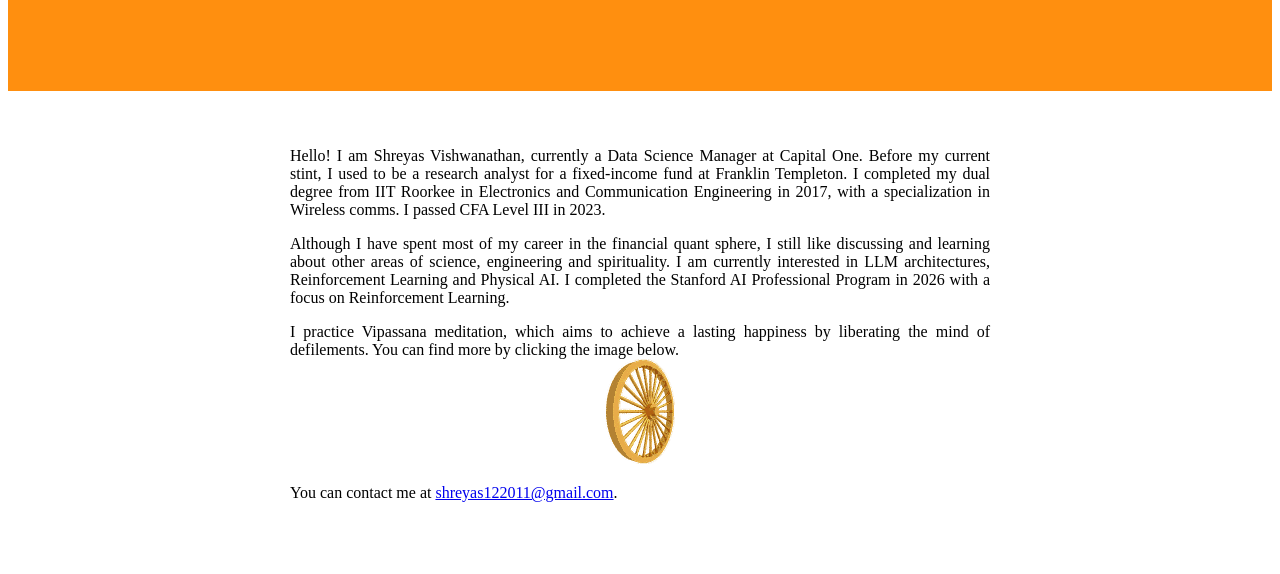
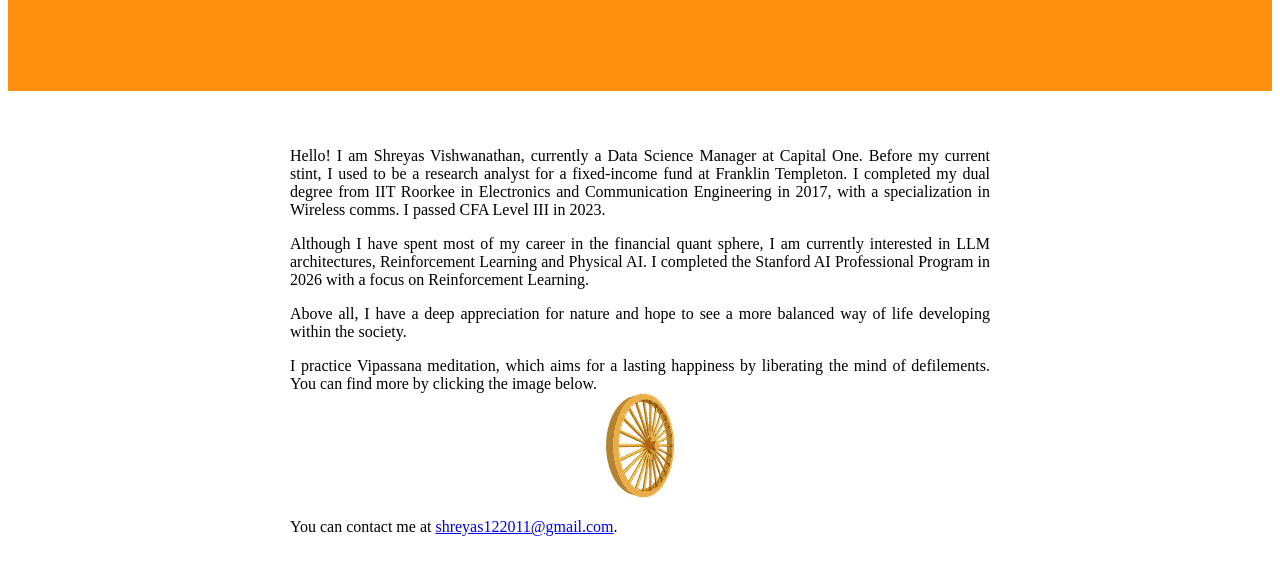
Before and after one commit to shreyasvishwanathan/shreyasvishwanathan.github.io, a plain HTML site: page index.html in a window 1280 px wide. Shown: the part 364-938 px from the top of the page. Before the commit the page ends 914 px from the top, so only its background shows below. Drawn offline with Linux system fonts and the light colour scheme.

Commit message:
Some adjustments to my intro

```diff
--- a/index.html
+++ b/index.html
@@ -24,18 +24,19 @@
         <p>
             Hello! I am Shreyas Vishwanathan, currently a Data Science Manager at Capital One. Before my current stint, I used to be a research analyst for a fixed-income fund at Franklin Templeton.
         I completed my dual degree from IIT Roorkee in Electronics and Communication Engineering in 2017, with a specialization in Wireless comms. I passed CFA Level III in 2023.
-       <br>
-
+       <br></p>
+       <p>
+            Although I have spent most of my career in the financial quant sphere, I am currently interested in LLM architectures, Reinforcement Learning and Physical AI. I completed the Stanford AI Professional Program in 2026 with a focus on Reinforcement Learning.
         </p>
          <p>
-            Although I have spent most of my career in the financial quant sphere,
-        I still like discussing and learning about other areas of science, engineering and spirituality. I am currently interested in LLM architectures, Reinforcement Learning and Physical AI. I completed the Stanford AI Professional Program in 2026 with a focus on Reinforcement Learning.
+
+        Above all, I have a deep appreciation for nature and hope to see a more balanced way of life developing within the society.
 
         <br>
         </p>
 
         <p>
-            I practice Vipassana meditation, which aims to achieve a lasting happiness by liberating the mind of defilements. You can find more by clicking the image below.
+            I practice Vipassana meditation, which aims for a lasting happiness by liberating the mind of defilements. You can find more by clicking the image below.
             <br>
             <a href="https://www.dhamma.org/en-US/index" class="img-vip"> <img src="assets/dhammawheel.webp"> </a>
         </p>
```
